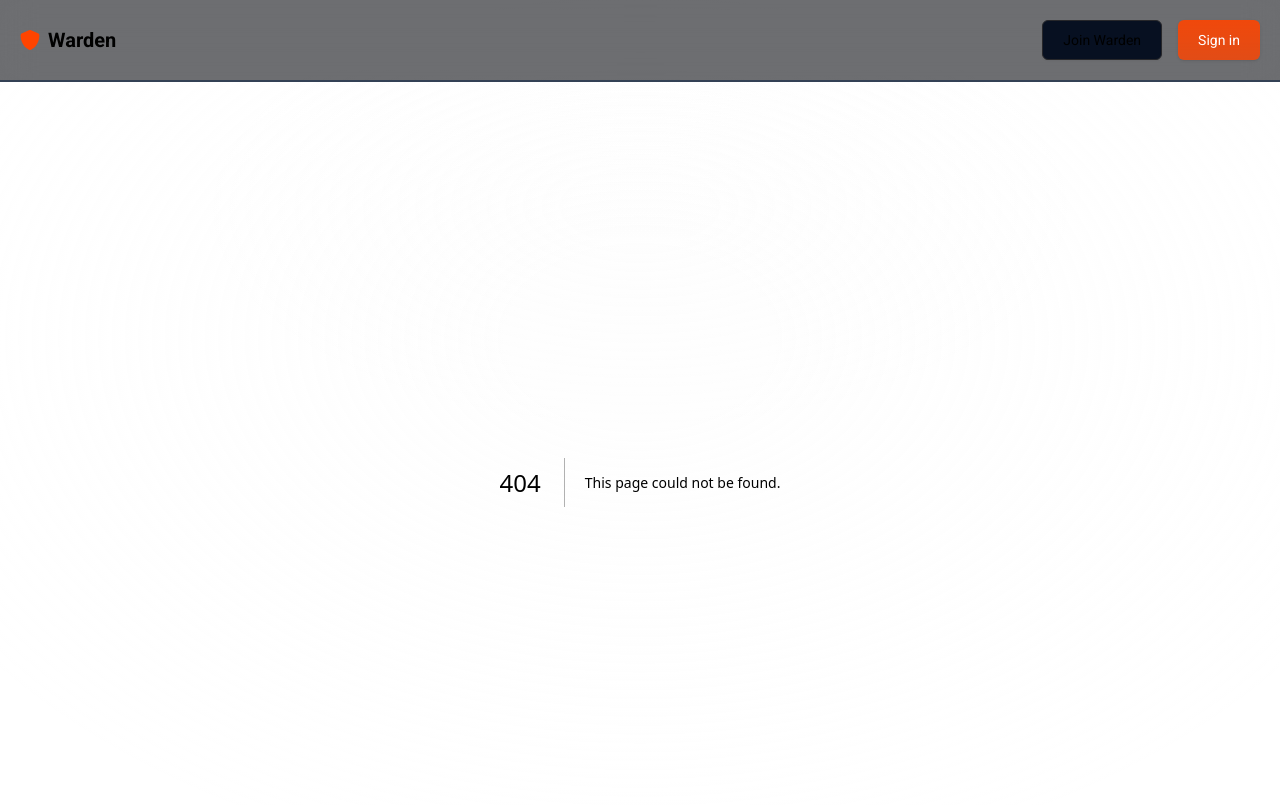
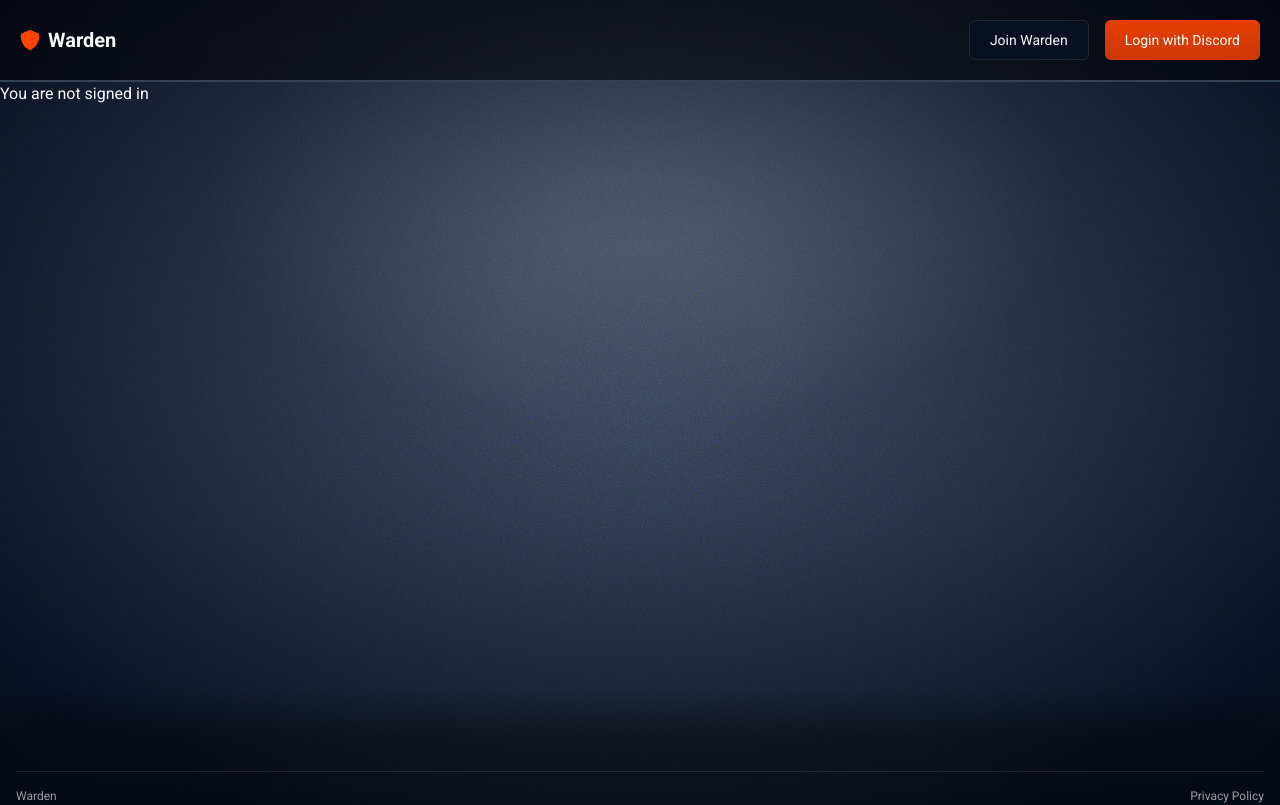
Before and after one commit to V-Warden/discord, a Next.js app in the folder apps/web/: page /dashboard in a window 1280 px wide. Before the commit this address had no page. Shown: the top 805 px of the page. Built offline with nearby package versions, Linux system fonts and the light colour scheme; no server answers.

Commit message:
feat(web): auth discord login with dashboard

```diff
--- a/apps/web/package.json
+++ b/apps/web/package.json
@@ -28,6 +28,7 @@
 		"install": "^0.13.0",
 		"lucide-react": "^0.473.0",
 		"next": "^15.1.5",
+		"next-auth": "^4.24.11",
 		"next-themes": "^0.4.4",
 		"react": "^19.0.0",
 		"react-dom": "^19.0.0",
--- /dev/null
+++ b/apps/web/src/app/api/auth/[...nextauth]/route.ts
@@ -0,0 +1,22 @@
+import NextAuth from 'next-auth'
+import DiscordProvider from 'next-auth/providers/discord'
+
+const handler = NextAuth({
+	providers: [
+		DiscordProvider({
+			clientId: process.env.DISCORD_CLIENT_ID || '',
+			clientSecret: process.env.DISCORD_CLIENT_SECRET || '',
+		}),
+	],
+	callbacks: {
+		async session({ session, token, user }) {
+			// Add custom session handling logic here
+			return session
+		},
+		async redirect({ url, baseUrl }) {
+			return `${baseUrl}/dashboard`
+		},
+	},
+})
+
+export { handler as GET, handler as POST }
--- /dev/null
+++ b/apps/web/src/app/dashboard/page.tsx
@@ -0,0 +1,24 @@
+'use client'
+
+import { Section } from '@/components/ui/section'
+import { SessionProvider, useSession } from 'next-auth/react'
+
+const NavbarContent = () => {
+	const { data: session } = useSession()
+
+	return (
+		<Section className='md:py-0 sm:py-0 px-0'>
+			{session ? 'You are signed in' : 'You are not signed in'}
+		</Section>
+	)
+}
+
+const Navbar = () => {
+	return (
+		<SessionProvider>
+			<NavbarContent />
+		</SessionProvider>
+	)
+}
+
+export default Navbar
--- a/apps/web/src/components/sections/navbar/default.tsx
+++ b/apps/web/src/components/sections/navbar/default.tsx
@@ -1,6 +1,9 @@
+'use client'
+
 import { Button } from '@/components/ui/button'
 import { faShield } from '@fortawesome/free-solid-svg-icons'
 import { FontAwesomeIcon } from '@fortawesome/react-fontawesome'
+import { SessionProvider, signIn, signOut, useSession } from 'next-auth/react'
 import Link from 'next/link'
 import {
 	Navbar as NavbarComponent,
@@ -8,13 +11,15 @@ import {
 	NavbarRight,
 } from '../../ui/navbar'
 
-const Navbar = () => {
+const NavbarContent = () => {
+	const { data: session } = useSession()
+
 	return (
 		<header className='top-0 z-50 p-0 m-0 sticky border-b-2 bg-black/50 border-solid border-slate-700 overflow-hidden'>
 			<div className='absolute left-0 h-24 w-full bg-background/15 backdrop-blur-lg' />
 			<div className='relative mx-auto max-w-container pb-1 pt-1 px-5'>
 				<NavbarComponent>
-					<NavbarLeft>
+					<NavbarLeft className='gap-10'>
 						<Link href='/' className='flex items-center gap-2 text-xl font-bold'>
 							<FontAwesomeIcon
 								icon={faShield}
@@ -23,14 +28,28 @@ const Navbar = () => {
 							/>{' '}
 							Warden
 						</Link>
+						{session ? (
+							<Link
+								className='text-muted-foreground hover:text-foreground'
+								href='/dashboard'
+							>
+								Dashboard
+							</Link>
+						) : null}
 					</NavbarLeft>
 					<NavbarRight>
 						<Button variant='outline' size='lg' asChild>
 							<a href='https://discord.gg/MVNZR73Ghf'>Join Warden</a>
 						</Button>
-						<Button variant='default' size='lg' asChild>
-							<a href='/'>Sign in</a>
-						</Button>
+						{session ? (
+							<Button variant='default' size='lg' onClick={() => signOut()}>
+								Logout
+							</Button>
+						) : (
+							<Button variant='default' size='lg' onClick={() => signIn('discord')}>
+								Login with Discord
+							</Button>
+						)}
 					</NavbarRight>
 				</NavbarComponent>
 			</div>
@@ -38,4 +57,12 @@ const Navbar = () => {
 	)
 }
 
+const Navbar = () => {
+	return (
+		<SessionProvider>
+			<NavbarContent />
+		</SessionProvider>
+	)
+}
+
 export default Navbar
```
Also changed, not shown: 2 other files (tests, documents, lock files or other folders).
